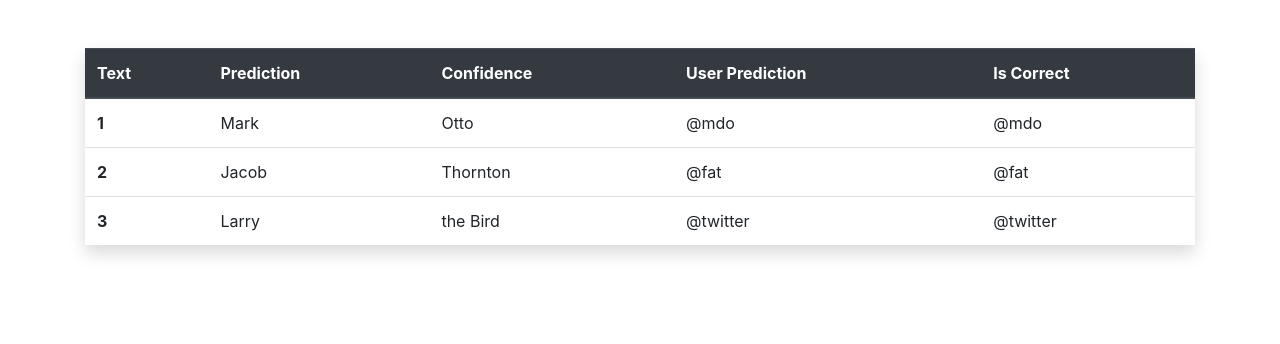
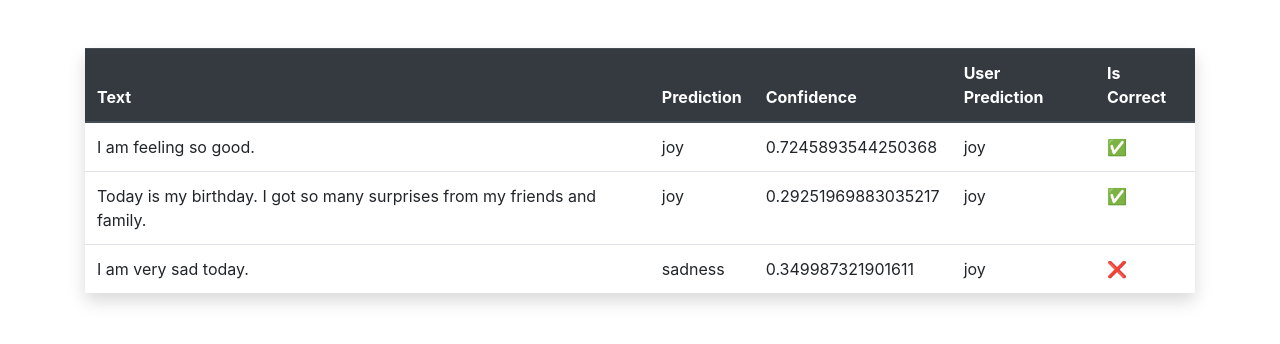
Before and after one commit to Muntasir2179/sentiment-detector, a Django app: page /prediction-history/ in a window 1280 px wide. Shown: the part 56-400 px from the top of the page. Run offline with Django 4.2, Linux system fonts and the light colour scheme; data comes from the database, SQL or seed files in the repository; both versions use the stored data as it was after the commit; parts of the project's set-up code (start-up, migrations or seed data) failed here and were passed over; some libraries are stand-ins or nearby versions.

Commit message:
prediction history added

```diff
--- a/dashboard/views.py
+++ b/dashboard/views.py
@@ -18,7 +18,11 @@ def make_prediction(request):
 
 
 def prediction_history(request):
-    return render(request, 'dashboard/prediction_history.html')
+    data = EmotionsData.objects.all()
+    context = {
+        'data': data,
+    }
+    return render(request, 'dashboard/prediction_history.html', context)
 
 
 def prediction(request):
--- a/templates/dashboard/prediction_history.html
+++ b/templates/dashboard/prediction_history.html
@@ -14,27 +14,19 @@
       </tr>
     </thead>
     <tbody>
-      <tr>
-        <th scope="row">1</th>
-        <td>Mark</td>
-        <td>Otto</td>
-        <td>@mdo</td>
-        <td>@mdo</td>
-      </tr>
-      <tr>
-        <th scope="row">2</th>
-        <td>Jacob</td>
-        <td>Thornton</td>
-        <td>@fat</td>
-        <td>@fat</td>
-      </tr>
-      <tr>
-        <th scope="row">3</th>
-        <td>Larry</td>
-        <td>the Bird</td>
-        <td>@twitter</td>
-        <td>@twitter</td>
-      </tr>
+        {% for item in data %}
+        <tr>
+            <td>{{item.text}}</td>
+            <td>{{item.prediction}}</td>
+            <td>{{item.prediction_confidence}}</td>
+            <td>{{item.user_prediction}}</td>
+            {% if item.is_correct_prediction %}
+            <td>✅</td>
+            {% else %}
+            <td>❌</td>
+            {% endif %}
+        </tr>
+        {% endfor %}
     </tbody>
 </table>
 {% endblock content %}
```
Also changed, not shown: db.sqlite3.
